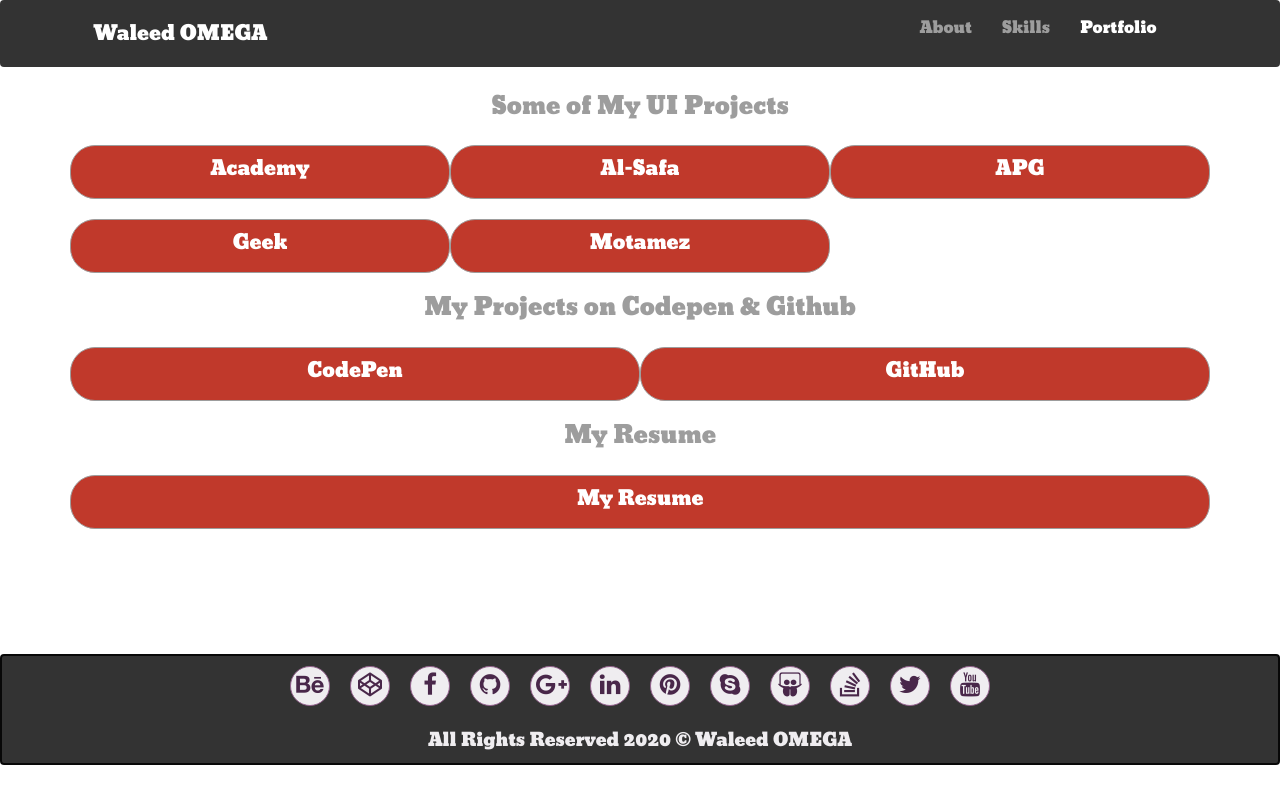
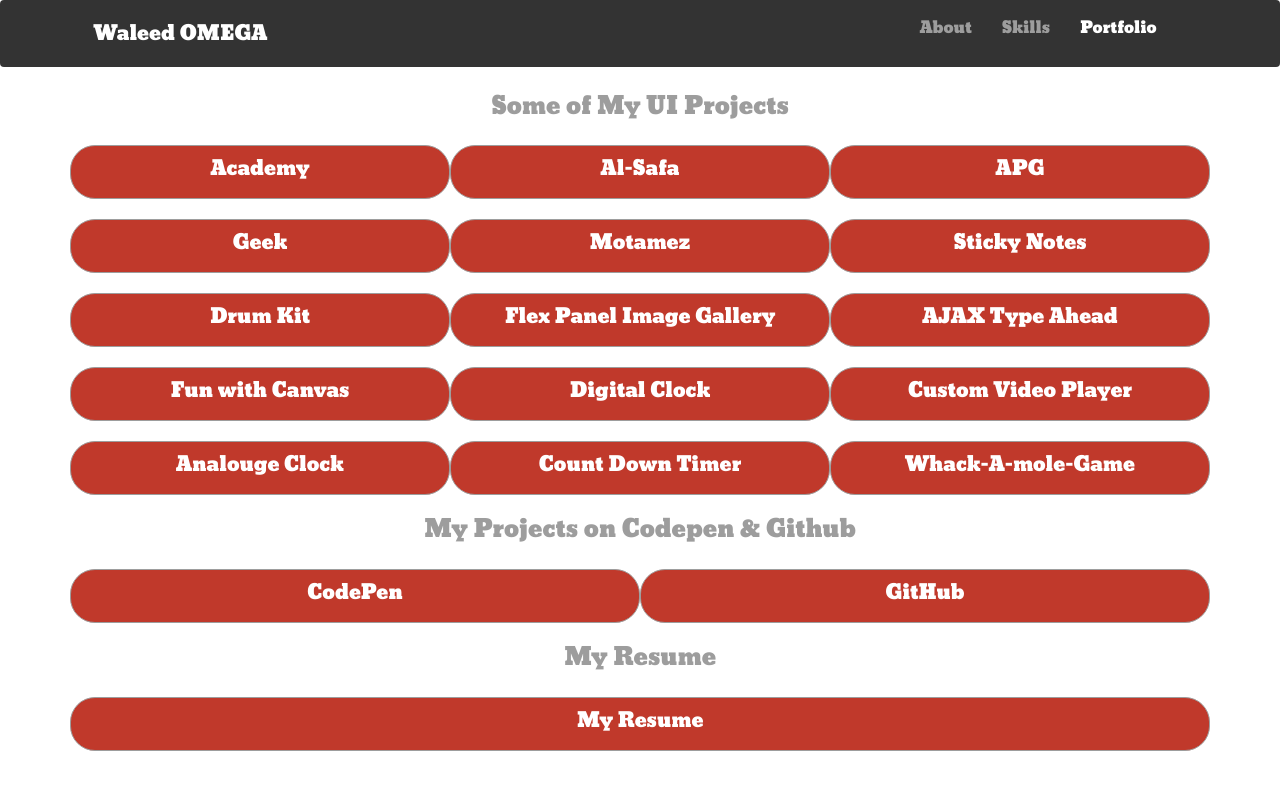
Before and after one commit to WaleedOMEGA/waleedomegasite, an Angular app: page /#/portfolio in a window 1280 px wide. Shown: the top 800 px of the page. Built offline with nearby package versions, Linux system fonts and the light colour scheme.

Commit message:
add new projects and resume

```diff
--- a/src/app/pages/portfolio/portfolio.component.ts
+++ b/src/app/pages/portfolio/portfolio.component.ts
@@ -12,11 +12,23 @@ export class PortfolioComponent implements OnInit {
     { name: 'Al-Safa', link: 'https://waleedomega.github.io/alsafa/' },
     { name: 'APG', link: 'https://waleedomega.github.io/apg/' },
     { name: 'Geek', link: 'https://waleedomega.github.io/Geek/' },
-    { name: 'Motamez', link: 'https://waleedomega.github.io/motamez/' }
+    { name: 'Motamez', link: 'https://waleedomega.github.io/motamez/' },
+    { name: 'Sticky Notes', link: 'https://waleedomega.github.io/sticky-notes' },
+    { name: 'Drum Kit', link: 'https://waleedomega.github.io/JavascriptDrumKit/' },
+    { name: 'Flex Panel Image Gallery', link: 'https://waleedomega.github.io/Flex-Panel-Image-Gallery/' },
+    { name: 'AJAX Type Ahead', link: 'https://waleedomega.github.io/Ajax-Type-Ahead/' },
+    { name: 'Fun with Canvas', link: 'https://waleedomega.github.io/fun-with-html5-canvas/' },
+    { name: 'Digital Clock', link: 'https://waleedomega.github.io/Digital-Clock/' },
+    { name: 'Custom Video Player', link: 'https://waleedomega.github.io/Custom-Video-Player/' },
+    { name: 'Analouge Clock', link: 'https://waleedomega.github.io/Analogue-Clock/' },
+    { name: 'Count Down Timer', link: 'https://waleedomega.github.io/CountDown-Timer/' },
+    {name:'Whack-A-mole-Game',link:'https://waleedomega.github.io/Whack-A-mole-Game/'}
+
+
   ];
   resumes = [
     {
-      name: 'My Resume', link:'https://drive.google.com/file/d/1ApyTuQSvWcrxlWlkKfma5Hsns4vOLceJ/view?usp=sharing'
+      name: 'My Resume', link:'https://drive.google.com/file/d/1LuhOhFU0wGcVCTH62eN17ICDQcpQleM5/view?usp=sharing'
     }
   ]
   codes = [
```
